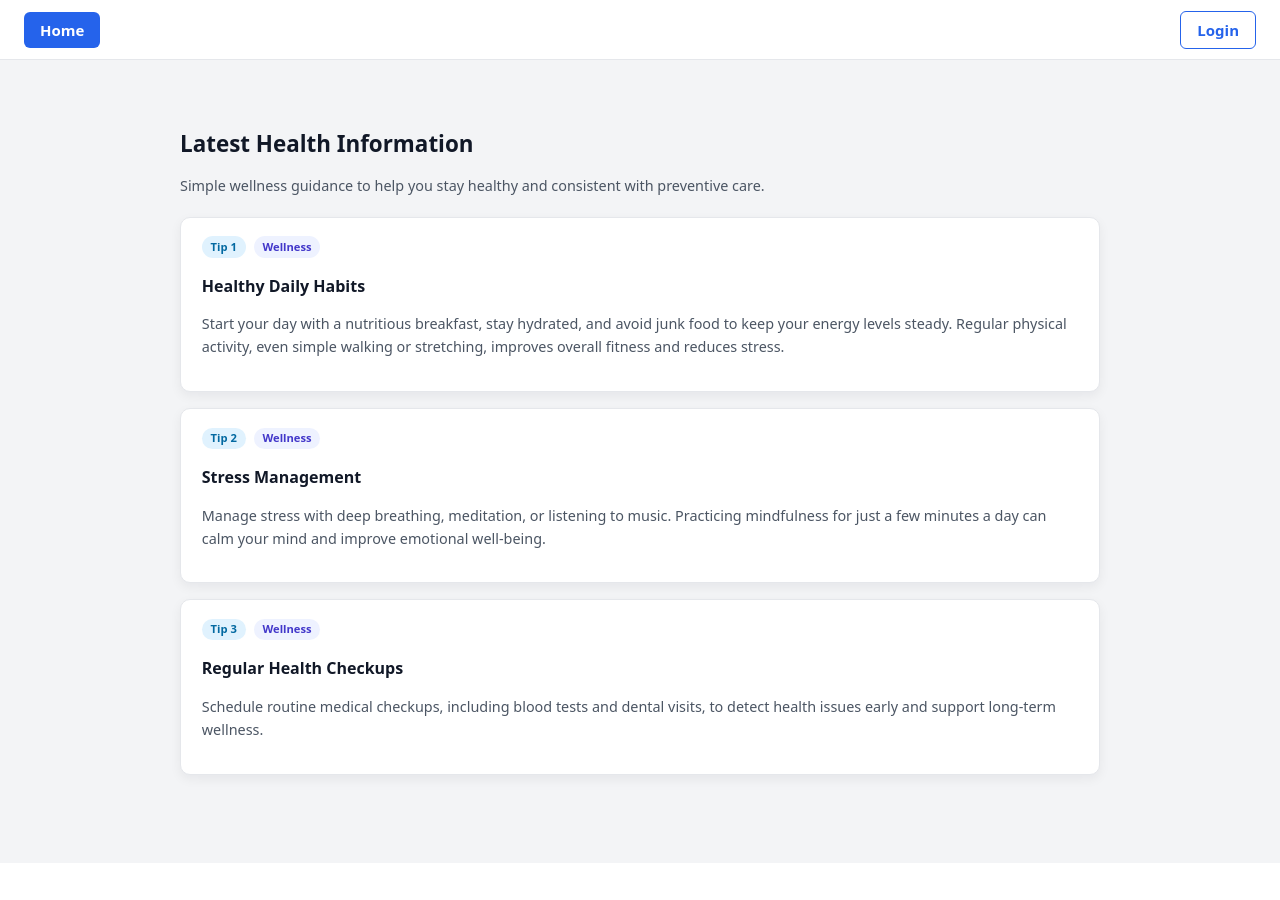
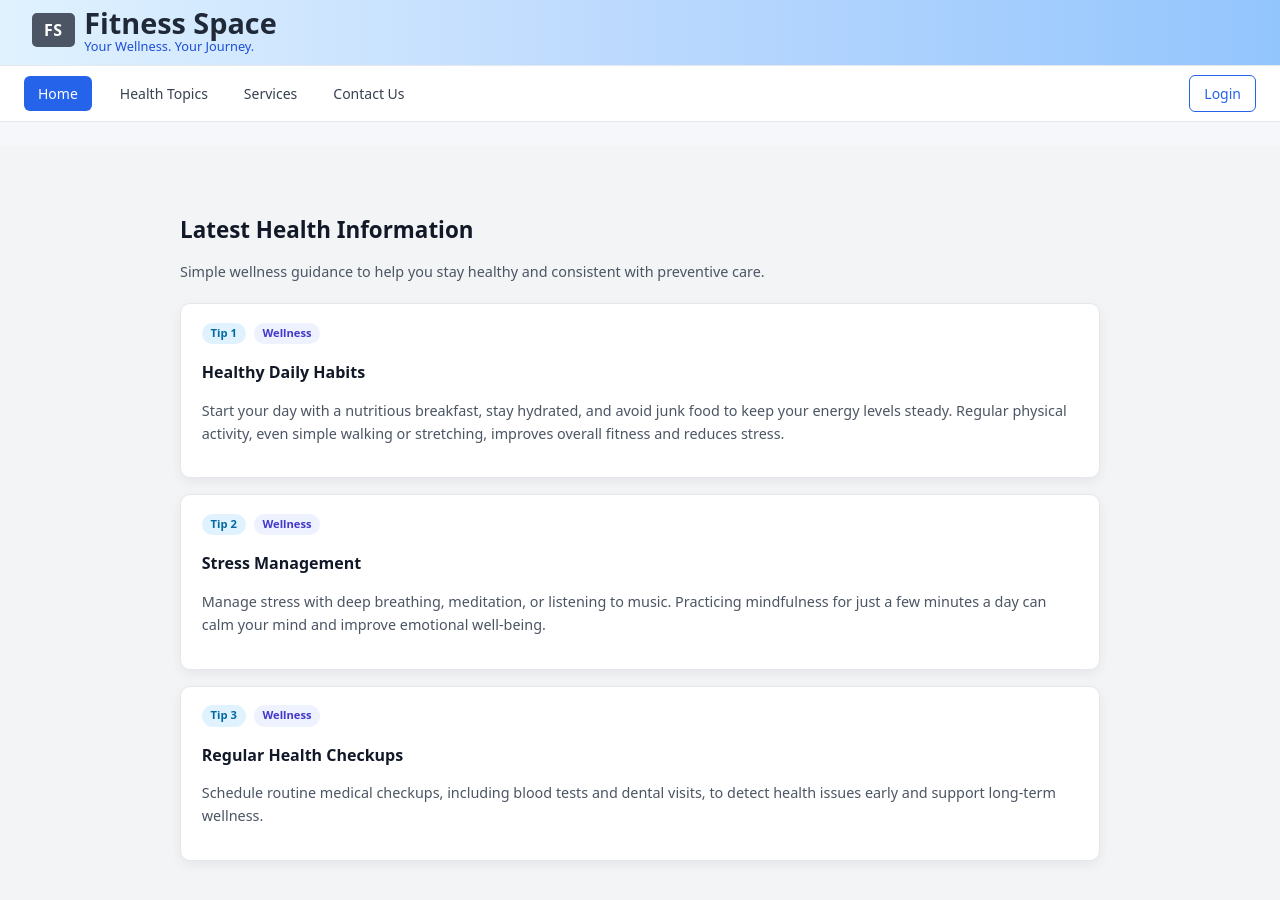
Before and after one commit to Prakhar-U22/Fitness-Space, a React (Vite) app: page / in a window 1280 px wide. Shown: the top 900 px of the page. Before the commit the page ends 863 px from the top, so only its background shows below. Built offline with nearby package versions, Linux system fonts and the light colour scheme.

Commit message:
top header modified

```diff
--- a/src/components/Home.css
+++ b/src/components/Home.css
@@ -1,9 +1,11 @@
 .home-wrapper {
+  background-color: #ffffff;
   min-height: 100vh;
-  background-color: #f5f7fb;
+  width: 100%;
 }
 
-/* keep space under fixed navbar so content won't hide behind it */
 .home-main {
-  padding-top: 60px; /* same height as navbar */
+  background-color: #f5f7fb;
+  min-height: calc(100vh - 120px); /* just to keep some height */
+  padding-top: 24px;
 }
--- a/src/components/Home.jsx
+++ b/src/components/Home.jsx
@@ -1,4 +1,5 @@
 import React from "react";
+import TopHeader from "./TopHeader";
 import Navbar from "./Navbar";
 import Body from "./Body";
 import "./Home.css";
@@ -6,11 +7,11 @@ import "./Home.css";
 const Home = () => {
   return (
     <div className="home-wrapper">
-      <Navbar />
+      <TopHeader />   {/* brand banner */}
+      <Navbar />      {/* main navigation */}
 
-      {/* Empty main area for now */}
       <main className="home-main">
-        <Body/>  {/* You can add your sections here later */}
+        <Body />
       </main>
     </div>
   );
--- a/src/components/Navbar.css
+++ b/src/components/Navbar.css
@@ -1,11 +1,6 @@
 /* NAVBAR WRAPPER */
 .navbar {
-  position: fixed;
-  top: 0;
-  left: 0;
-  right: 0;
-
-  height: 60px;
+  height: 56px;
   background: #ffffff;
   border-bottom: 1px solid #e5e7eb;
 
@@ -15,43 +10,52 @@
 
   padding: 0 1.5rem;
   box-sizing: border-box;
-  z-index: 1000;
 }
 
 /* Button Base */
 .nav-btn {
-  padding: 8px 16px;
+  padding: 8px 14px;
   border-radius: 6px;
-  font-size: 15px;
-  font-weight: 600;
+  font-size: 14px;
+  font-weight: 500;
   cursor: pointer;
   border: none;
+  background: transparent;
+  color: #374151;
+  transition: 0.15s ease;
 }
 
-/* Home Button */
+/* Hover for normal nav links */
+.nav-link:hover {
+  background-color: #e5e7eb;
+}
+
+/* Home Button (main highlighted) */
 .home-btn {
   background-color: #2563eb;
   color: white;
+  margin-right: 6px;
 }
 
 .home-btn:hover {
   background-color: #1d4ed8;
 }
 
-/* Login Button */
+/* Right-side Login Button */
 .login-btn {
-  background: transparent;
   border: 1px solid #2563eb;
   color: #2563eb;
+  background: white;
 }
 
 .login-btn:hover {
-  background: #e0ebff;
+  background-color: #e0ebff;
 }
 
-/* Flex containers */
+/* Layout containers */
 .nav-left,
 .nav-right {
   display: flex;
   align-items: center;
+  gap: 8px;
 }
--- a/src/components/Navbar.jsx
+++ b/src/components/Navbar.jsx
@@ -4,13 +4,20 @@ import "./Navbar.css";
 const Navbar = () => {
   return (
     <nav className="navbar">
+
+      {/* LEFT SIDE BUTTONS */}
       <div className="nav-left">
         <button className="nav-btn home-btn">Home</button>
+        <button className="nav-btn nav-link">Health Topics</button>
+        <button className="nav-btn nav-link">Services</button>
+        <button className="nav-btn nav-link">Contact Us</button>
       </div>
 
+      {/* RIGHT SIDE LOGIN */}
       <div className="nav-right">
         <button className="nav-btn login-btn">Login</button>
       </div>
+
     </nav>
   );
 };
--- /dev/null
+++ b/src/components/TopHeader.css
@@ -0,0 +1,63 @@
+/* 🌟 TOP HEADER — reduced height by ~50% */
+.top-header {
+  width: 100%;
+  padding: 6px 2rem 12px; /* reduced from ~24px */
+  border-bottom: 1px solid #e5e7eb;
+  box-sizing: border-box;
+
+  background: linear-gradient(
+    90deg,
+    #e0f2fe 0%,
+    #bfdbfe 45%,
+    #93c5fd 100%
+  );
+
+  box-shadow: 0 2px 8px rgba(0, 0, 0, 0.06);
+}
+
+/* Alignment */
+.top-header-content {
+  display: flex;
+  align-items: center;
+  gap: 0.6rem; /* reduced */
+}
+
+/* Logo box */
+.logo-box {
+  background-color: #4b5563;
+  padding: 5px 12px; /* reduced */
+  border-radius: 5px;
+}
+
+.logo-text {
+  color: white;
+  font-size: 1rem; /* reduced */
+  font-weight: 700;
+  letter-spacing: 0.5px;
+}
+
+/* Title block */
+.title-block {
+  display: flex;
+  flex-direction: column;
+  justify-content: center;
+}
+
+/* 🟦 Reduced title size */
+.site-title {
+  font-size: 1.8rem;   /* was 2.5rem */
+  font-weight: 800;
+  color: #1f2937;
+  margin: 0;
+  line-height: 1.15;   /* tighter spacing */
+}
+
+/* Subtitle */
+.site-tagline {
+  font-size: 0.8rem;
+  margin: 0;
+  margin-top: 0px;
+  color: #1d4ed8;
+  font-weight: 500;
+  line-height: 1.1;
+}
--- /dev/null
+++ b/src/components/TopHeader.jsx
@@ -0,0 +1,25 @@
+import React from "react";
+import "./TopHeader.css";
+
+const TopHeader = () => {
+  return (
+    <div className="top-header">
+      <div className="top-header-content">
+
+        {/* Logo Box */}
+        <div className="logo-box">
+          <span className="logo-text">FS</span>
+        </div>
+
+        {/* Title + tagline */}
+        <div className="title-block">
+          <h1 className="site-title">Fitness Space</h1>
+          <p className="site-tagline">Your Wellness. Your Journey.</p>
+        </div>
+
+      </div>
+    </div>
+  );
+};
+
+export default TopHeader;
```
